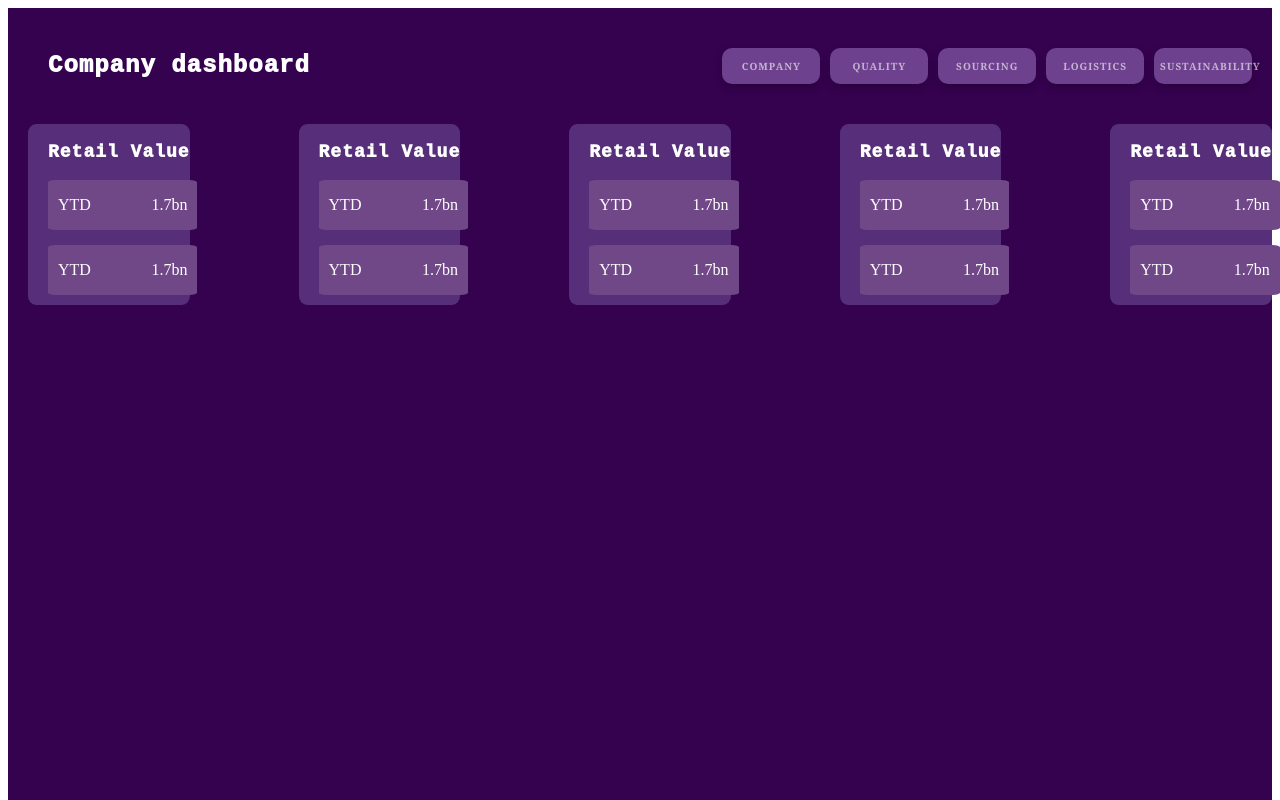
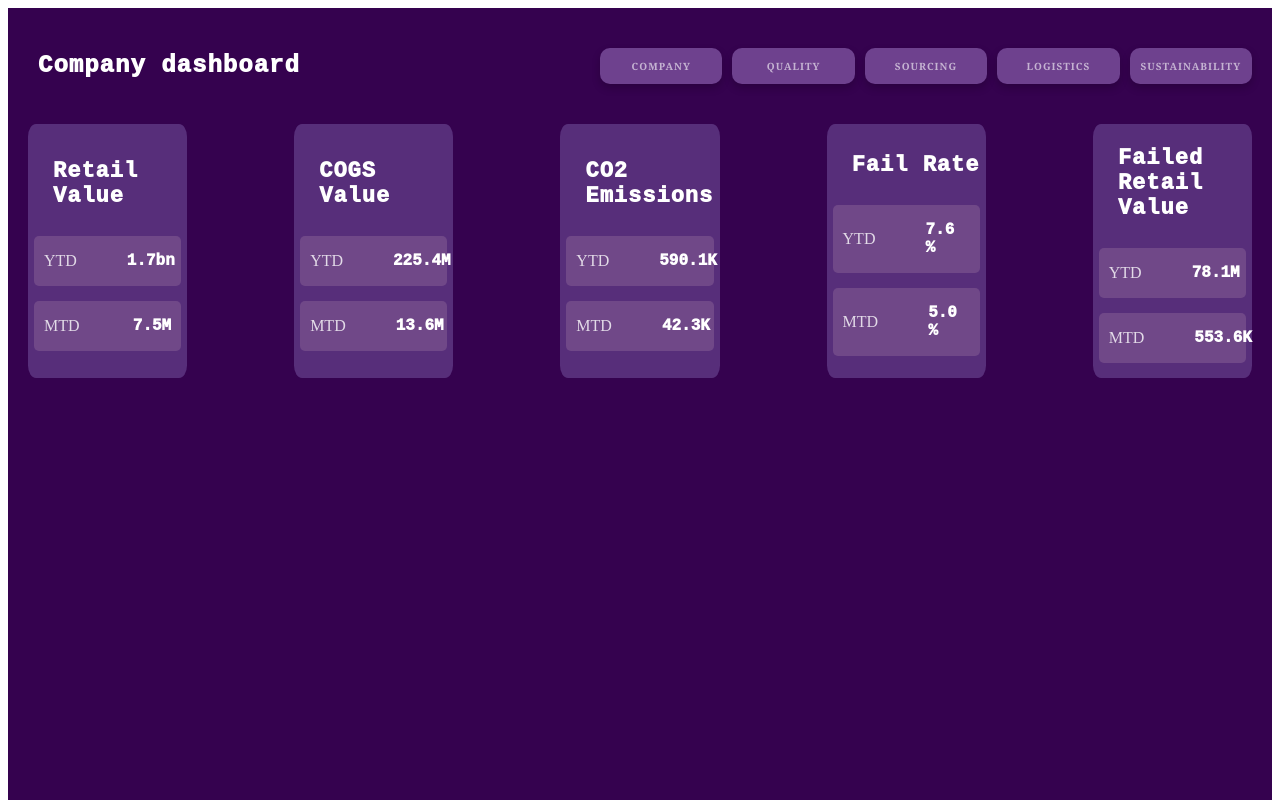
Before and after one commit to Evgeninio/CompanyDashboard, a Vue app: page / in a window 1280 px wide. Shown: the top 800 px of the page. Built offline with nearby package versions, Linux system fonts and the light colour scheme.

Commit message:
Styles for second info block

```diff
--- a/src/components/Header.vue
+++ b/src/components/Header.vue
@@ -35,10 +35,10 @@
         font-weight: 1000;
         font-size: 24px;
         letter-spacing: 1px;
-        padding-left: 20px;
+        padding-left: 10px;
     }
     .header-buttons {
-        min-width: 40%;
+        min-width: 50%;
         display: flex;
         gap: 10px;
         justify-content: center;
--- a/src/components/Stat.vue
+++ b/src/components/Stat.vue
@@ -9,6 +9,32 @@
         }
        },
        components: { Text },
+       data() {
+        return {
+            value: {
+                'Retail Value': {
+                    'YTD': '1.7bn',
+                    'MTD': '7.5M'
+                },
+                'COGS Value': {
+                    'YTD': '225.4M',
+                    'MTD': '13.6M'
+                },
+                'CO2 Emissions': {
+                    'YTD': '590.1K',
+                    'MTD': '42.3K'
+                },
+                'Fail Rate': {
+                    'YTD': '7.6 %',
+                    'MTD': '5.0 %'
+                },
+                'Failed Retail Value': {
+                    'YTD': '78.1M',
+                    'MTD': '553.6K'
+                }
+            }
+        }
+       }
     }
 </script>
 
@@ -18,8 +44,8 @@
             {{ content }}
         </p>
         <div className="stat-value">
-            <Text :value="{text: 'YTD', number: '1.7bn'}"/>
-            <Text :value="{text: 'YTD', number: '1.7bn'}"/>
+            <Text :value="{text: 'YTD', number: value[content]['YTD']}" />
+            <Text :value="{text: 'MTD', number: value[content]['MTD']}"/>
         </div>
     </div>
 </template>
@@ -29,24 +55,30 @@
         display: flex;
         flex-direction: column;
         background-color: rgb(87, 46, 122);
-        min-width: 13%;
         border-radius: 5%;
+        width: 13%;
+        justify-content: center;
+        align-items: center;
 
     }
     .stat-title {
         color: white;
-        padding-left: 20px;
+        padding-left: 15px;
         letter-spacing: 1px;
         font-weight: 1000;
+        font-size: 22px;
         font-family: 'Courier New', Courier, monospace;
-        font-size: large;
+        white-space: pre-wrap;
+        align-self: self-start;
+        padding-left: 25px;
+
     }
     .stat-value {
-        padding-left: 20px;
         display: flex;
+        align-items: center;
         flex-direction: column;
         gap: 5px;
-        align-self: self-start;
-        width: 100%;
+        width: 80%;
+        padding-bottom: 10px;
     }
 </style>
--- /dev/null
+++ b/src/components/StatInfo.vue
@@ -0,0 +1,50 @@
+<script>
+    export default{
+        props: {
+            visible: {
+                type: Boolean,
+                required: true
+            },
+            content: {
+                type: String
+            }
+        },
+        data () {
+            return {
+                statInfo: {
+                    'Retail Value': 'Some text for Retail Value',
+                    'COGS Value': 'Some text for COGS Value',
+                    'CO2 Emissions': 'Some text for CO2 Emissions',
+                    'Fail Rate': 'Some text for Fail Rate',
+                    'Failed Retail Value': 'Some text for Failed Retail Value'
+                }
+            }
+        }
+    }
+</script>
+<template>
+    <div :class="visible ? `stat-info + stat-info__visible` : 'stat-info'">
+        <p className="info-text">
+            {{ statInfo[content] }}
+        </p>
+    </div>
+</template>
+<style>
+    .stat-info {
+        width: 99%;
+        background-color: rgb(124, 82, 158);
+        height: 100px;
+        visibility: hidden;
+        border-radius: 10px;
+        margin: 5px;
+        display: flex;
+        justify-content: center;
+
+    }
+    .stat-info__visible {
+        visibility: visible;
+    }
+    .info-text {
+        color: white;
+    }
+</style>
--- a/src/components/StatsList.vue
+++ b/src/components/StatsList.vue
@@ -1,18 +1,31 @@
 <script>
     import Stat from './Stat.vue';
-
+    import StatInfo from './StatInfo.vue';
     export default {
-        components: { Stat },
+        components: { Stat, StatInfo },
+        data() {
+            return {
+                statsTitles: ['Retail Value', 'COGS Value',  'CO2 Emissions', 'Fail Rate', 'Failed Retail Value'],
+                isVisible: false,
+            }
+        },
+        methods: {
+        handleMouse(visible) {
+            this.isVisible = visible;
+        },
+        handleTitle(e) {
+            console.log(e)
+        }
+    }
     }
 </script>
 
 <template>
     <div className="stats-list">
-        <Stat :content="'Retail Value'"/>
-        <Stat :content="'Retail Value'"/>
-        <Stat :content="'Retail Value'"/>
-        <Stat :content="'Retail Value'"/>
-        <Stat :content="'Retail Value'"/>
+        <Stat v-for="(title, index) in statsTitles" :content="title" :index="index" @mouseenter="handleMouse(true)" @mouseleave="handleMouse(false)"/>
+    </div>
+    <div>
+        <StatInfo :visible="isVisible"/>
     </div>
 </template>
 
@@ -22,6 +35,7 @@
         gap: 50px;
         border-radius: 5%;
         margin-left: 20px;
+        margin-right: 20px;
         justify-content: space-between;
     }
 </style>
--- a/src/components/Text.vue
+++ b/src/components/Text.vue
@@ -11,10 +11,10 @@
 
 <template>
     <div className="text-container">
-        <p>
+        <p className="text-title">
             {{ value.text }}
         </p>
-        <p>
+        <p className="text-number">
             {{ value.number }}
         </p>
     </div>
@@ -25,12 +25,21 @@
         display: flex;
         justify-content: space-between;
         align-items: center;
-        width: 80%;
-        margin-bottom: 10px;
+        width: 100%;
+        gap: 50px;
+        margin: 5px 0;
         padding-left: 10px;
         padding-right: 10px;
         background-color: rgb(112, 72, 136);
         color: white;
-        border-radius: 5%;
+        border-radius: 5px;
+
+    }
+    .text-title {
+        color: rgba(255, 255, 255, 0.8);
+    }
+    .text-number {
+        font-weight: 1000;
+        font-family: 'Courier New', Courier, monospace;
     }
 </style>
```
